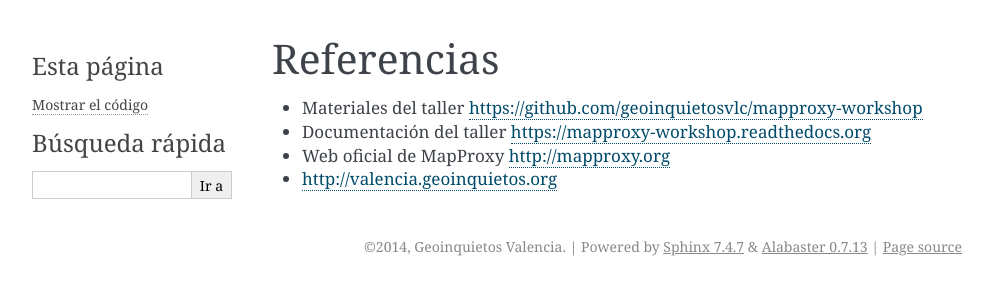
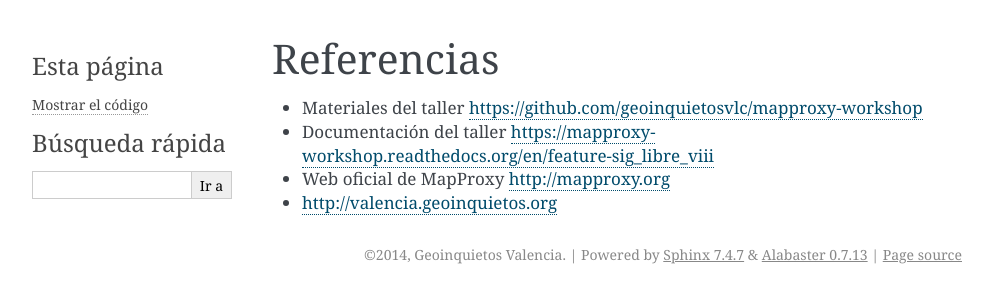
Before and after one commit to geoinquietosvlc/mapproxy-workshop, a Sphinx documentation site: the page built from doc/source/referencias.rst, in a window 1280 px wide. Shown: the top 303 px of the page, without its empty margins (148-1141 px from the left). Built offline with Sphinx 7.4.7, drawn with Linux system fonts in a browser that asks for light colours; some of the changed lines change nothing that is shown.

Commit message:
Update referencias.rst

```diff
--- a/doc/source/referencias.rst
+++ b/doc/source/referencias.rst
@@ -3,6 +3,6 @@
 ================================
 
 * Materiales del taller https://github.com/geoinquietosvlc/mapproxy-workshop
-* Documentación del taller https://mapproxy-workshop.readthedocs.org
+* Documentación del taller https://mapproxy-workshop.readthedocs.org/en/feature-sig_libre_viii
 * Web oficial de MapProxy http://mapproxy.org
 * http://valencia.geoinquietos.org
```
